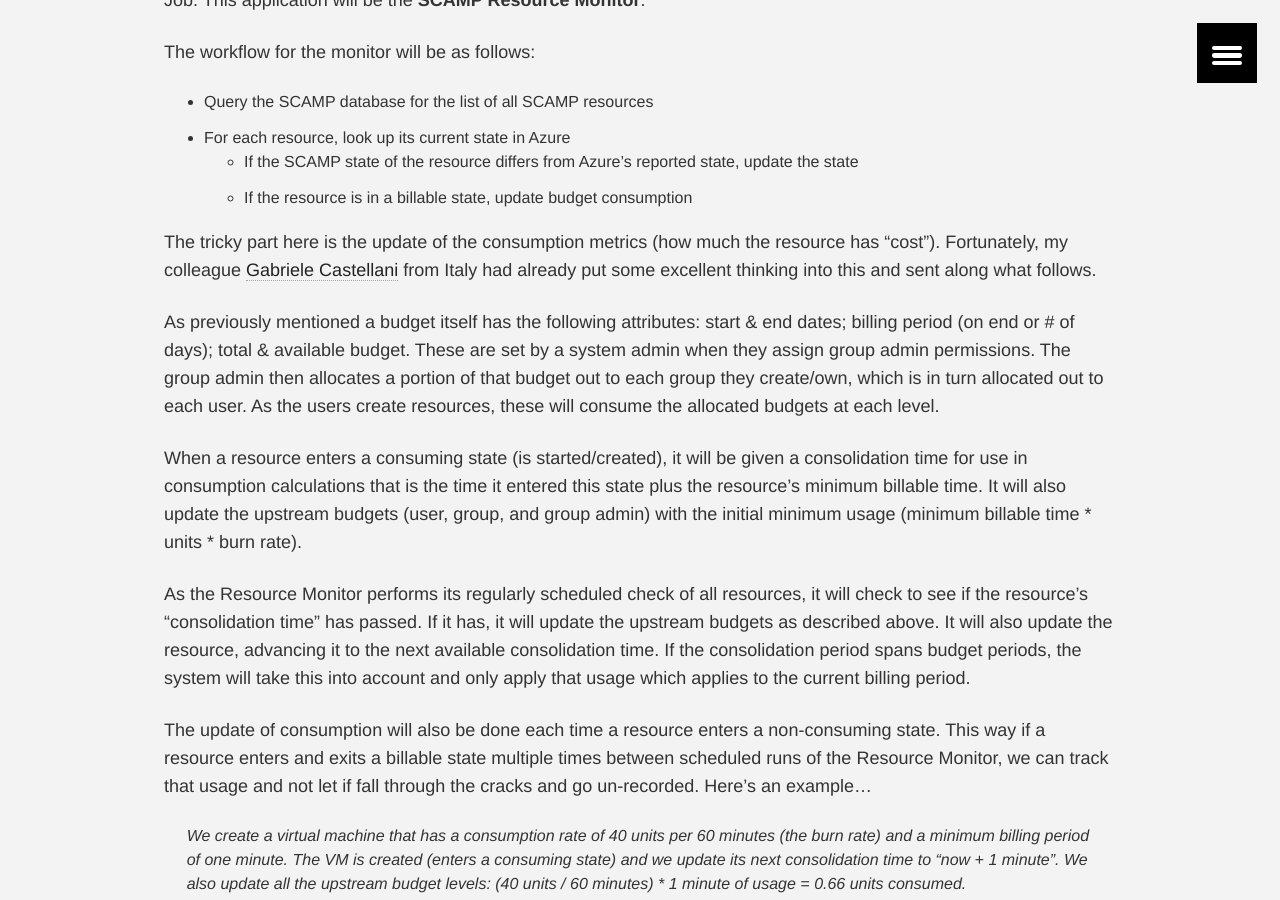
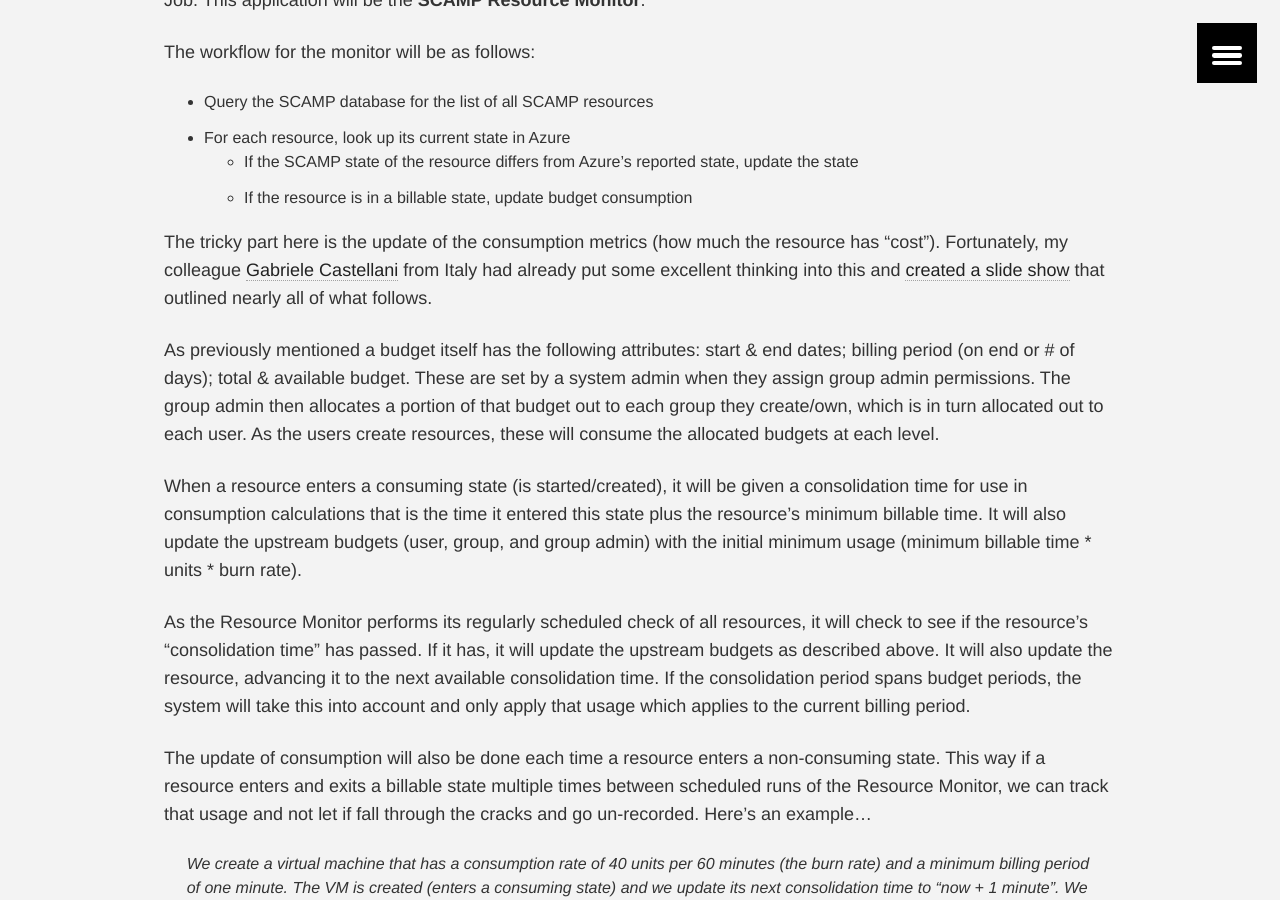
Before and after one commit to brentstineman/SimpleCloudManagerProject.github.io, a Jekyll site: the page built from docs/doc-usagemonitoring.md, in a window 1280 px wide and 900 px high, scrolled down 3742 px. Built offline with Jekyll 4.4.1, drawn with Linux system fonts in a browser that asks for light colours.

Commit message:
adding Gabriele's powerpoint

```diff
--- a/docs/doc-usagemonitoring.md
+++ b/docs/doc-usagemonitoring.md
@@ -84,7 +84,7 @@ The workflow for the monitor will be as follows:
 	- If the SCAMP state of the resource differs from Azure’s reported state, update the state
 	- If the resource is in a billable state, update budget consumption
 
-The tricky part here is the update of the consumption metrics (how much the resource has “cost”). Fortunately, my colleague [Gabriele Castellani](http://www.gabrielecastellani.it/) from Italy had already put some excellent thinking into this and sent along what follows.
+The tricky part here is the update of the consumption metrics (how much the resource has “cost”). Fortunately, my colleague [Gabriele Castellani](http://www.gabrielecastellani.it/) from Italy had already put some excellent thinking into this and [created a slide show](/docs/BudgetManagement.pptx) that outlined nearly all of what follows.
 
 As previously mentioned a budget itself has the following attributes: start & end dates; billing period (on end or # of days); total & available budget. These are set by a system admin when they assign group admin permissions. The group admin then allocates a portion of that budget out to each group they create/own, which is in turn allocated out to each user. As the users create resources, these will consume the allocated budgets at each level.
 
```
